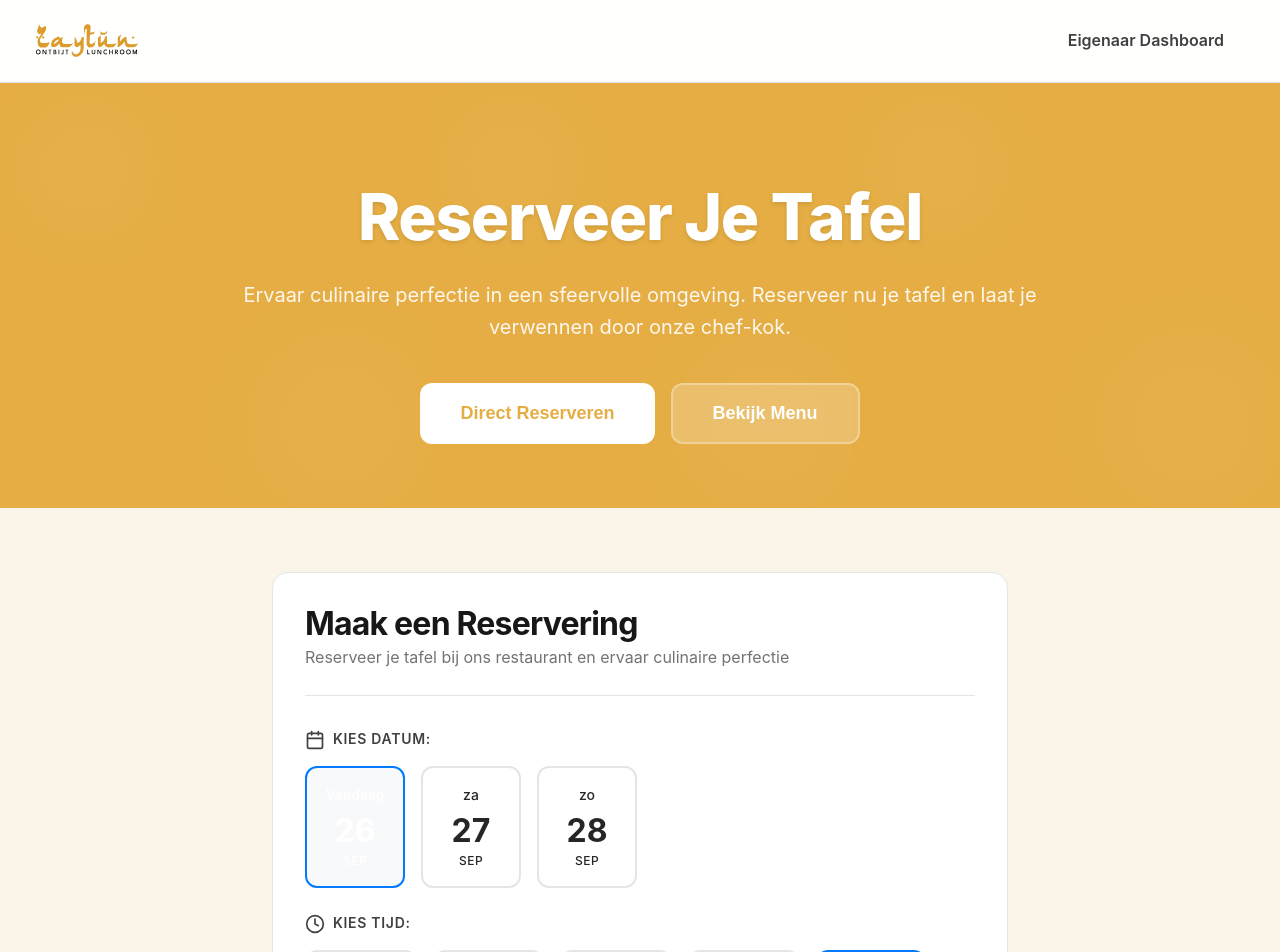
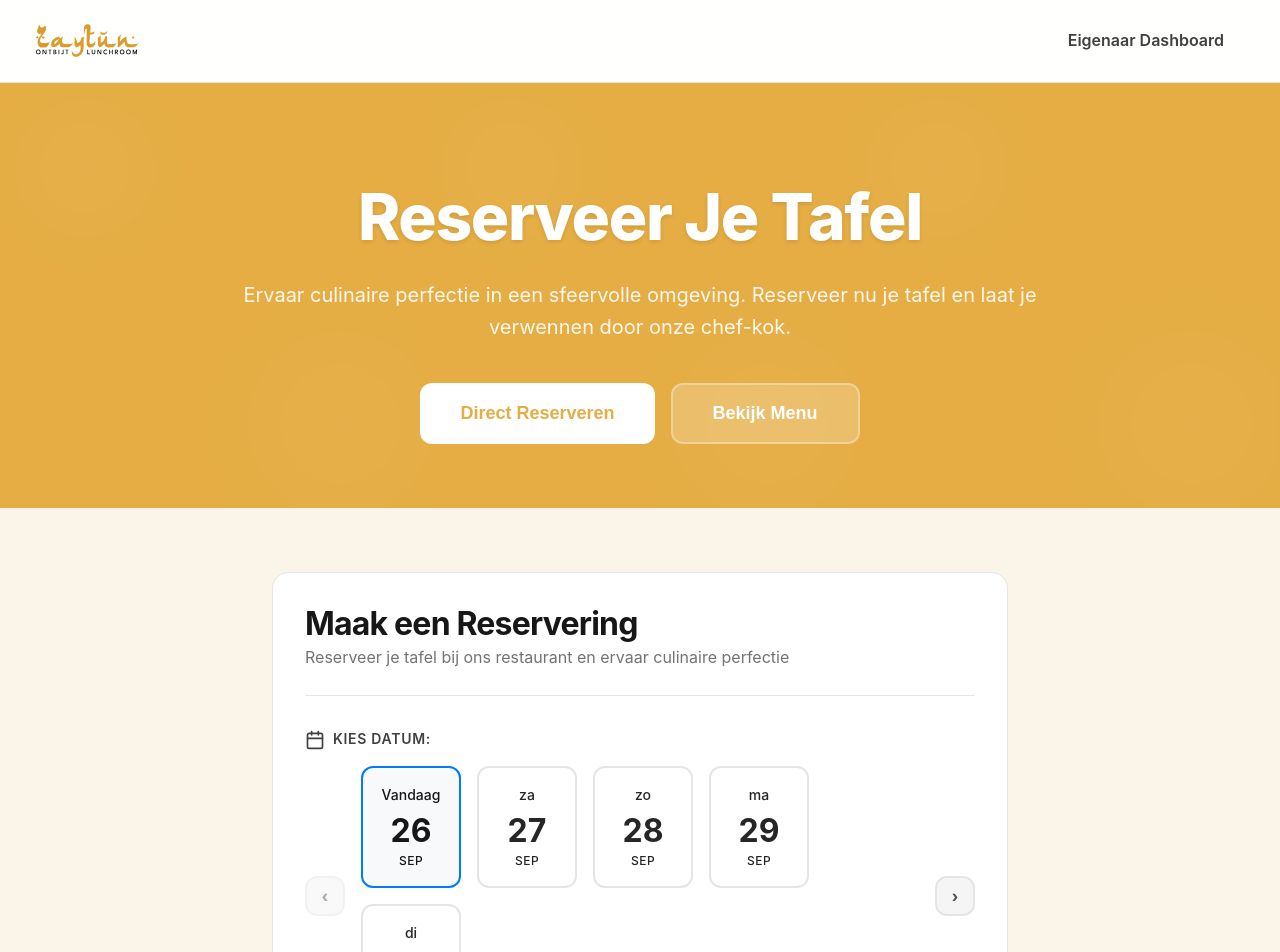
Before and after one commit to svenbouwman12/RestaurantBoeking, a React (Create React App) app in the folder client/: page / in a window 1280 px wide. Shown: the top 952 px of the page. Built offline with nearby package versions, Linux system fonts and the light colour scheme; no server answers; the database is empty; the HTML template or start-up script is replaced by a standard one.

Commit message:
UI: Improve date selector with 5-day view, navigation, and better contrast colors

```diff
--- a/client/src/components/CustomerReservation.tsx
+++ b/client/src/components/CustomerReservation.tsx
@@ -23,6 +23,7 @@ const CustomerReservation: React.FC = () => {
   const [selectedDate, setSelectedDate] = useState<Date>(new Date());
   const [selectedTime, setSelectedTime] = useState<string>('19:00');
   const [availableDates, setAvailableDates] = useState<Date[]>([]);
+  const [dateOffset, setDateOffset] = useState<number>(0);
   const [availableTables, setAvailableTables] = useState<Table[]>([]);
   const [loading, setLoading] = useState(false);
   const [submitting, setSubmitting] = useState(false);
@@ -45,11 +46,11 @@ const CustomerReservation: React.FC = () => {
     '20:00', '20:30', '21:00', '21:30', '22:00'
   ];
 
-  // Generate available dates (next 7 days)
+  // Generate available dates (next 30 days)
   const generateAvailableDates = useCallback(() => {
     const dates = [];
     const today = new Date();
-    for (let i = 0; i < 7; i++) {
+    for (let i = 0; i < 30; i++) {
       const date = new Date(today);
       date.setDate(today.getDate() + i);
       dates.push(date);
@@ -235,8 +236,17 @@ const CustomerReservation: React.FC = () => {
               Kies datum:
             </label>
             <div className="date-selector">
+              <div className="date-navigation">
+                <button
+                  type="button"
+                  className="date-nav-btn"
+                  onClick={() => setDateOffset(Math.max(0, dateOffset - 1))}
+                  disabled={dateOffset === 0}
+                >
+                  ‹
+                </button>
                 <div className="date-cards">
-                {availableDates.slice(0, 3).map((date: Date, index: number) => {
+                  {availableDates.slice(dateOffset, dateOffset + 5).map((date: Date, index: number) => {
                     const isToday = date.toDateString() === new Date().toDateString();
                     const isSelected = date.toDateString() === selectedDate.toDateString();
                     const isPast = date < new Date() && !isToday;
@@ -260,6 +270,15 @@ const CustomerReservation: React.FC = () => {
                       </div>
                     );
                   })}
+                </div>
+                <button
+                  type="button"
+                  className="date-nav-btn"
+                  onClick={() => setDateOffset(Math.min(availableDates.length - 5, dateOffset + 1))}
+                  disabled={dateOffset >= availableDates.length - 5}
+                >
+                  ›
+                </button>
               </div>
             </div>
           </div>
--- a/client/src/index.css
+++ b/client/src/index.css
@@ -285,10 +285,44 @@ p {
   margin-top: 1rem;
 }
 
+.date-navigation {
+  display: flex;
+  align-items: center;
+  gap: 1rem;
+}
+
 .date-cards, .time-cards {
   display: flex;
   gap: 1rem;
   flex-wrap: wrap;
+  flex: 1;
+}
+
+.date-nav-btn {
+  background: var(--neutral-100);
+  border: 2px solid var(--neutral-200);
+  border-radius: var(--border-radius);
+  width: 40px;
+  height: 40px;
+  display: flex;
+  align-items: center;
+  justify-content: center;
+  cursor: pointer;
+  font-size: 1.2rem;
+  font-weight: bold;
+  color: var(--neutral-600);
+  transition: var(--transition);
+}
+
+.date-nav-btn:hover:not(:disabled) {
+  background: var(--primary-color);
+  color: white;
+  border-color: var(--primary-color);
+}
+
+.date-nav-btn:disabled {
+  opacity: 0.5;
+  cursor: not-allowed;
 }
 
 .date-card, .time-card {
@@ -314,8 +348,9 @@ p {
 
 .date-card.selected, .time-card.selected {
   background: var(--primary-color);
-  color: white;
+  color: var(--neutral-900);
   border-color: var(--primary-color);
+  font-weight: 700;
 }
 
 .date-card.unavailable {
```
Lines whose indentation alone changed are shown as unchanged.
